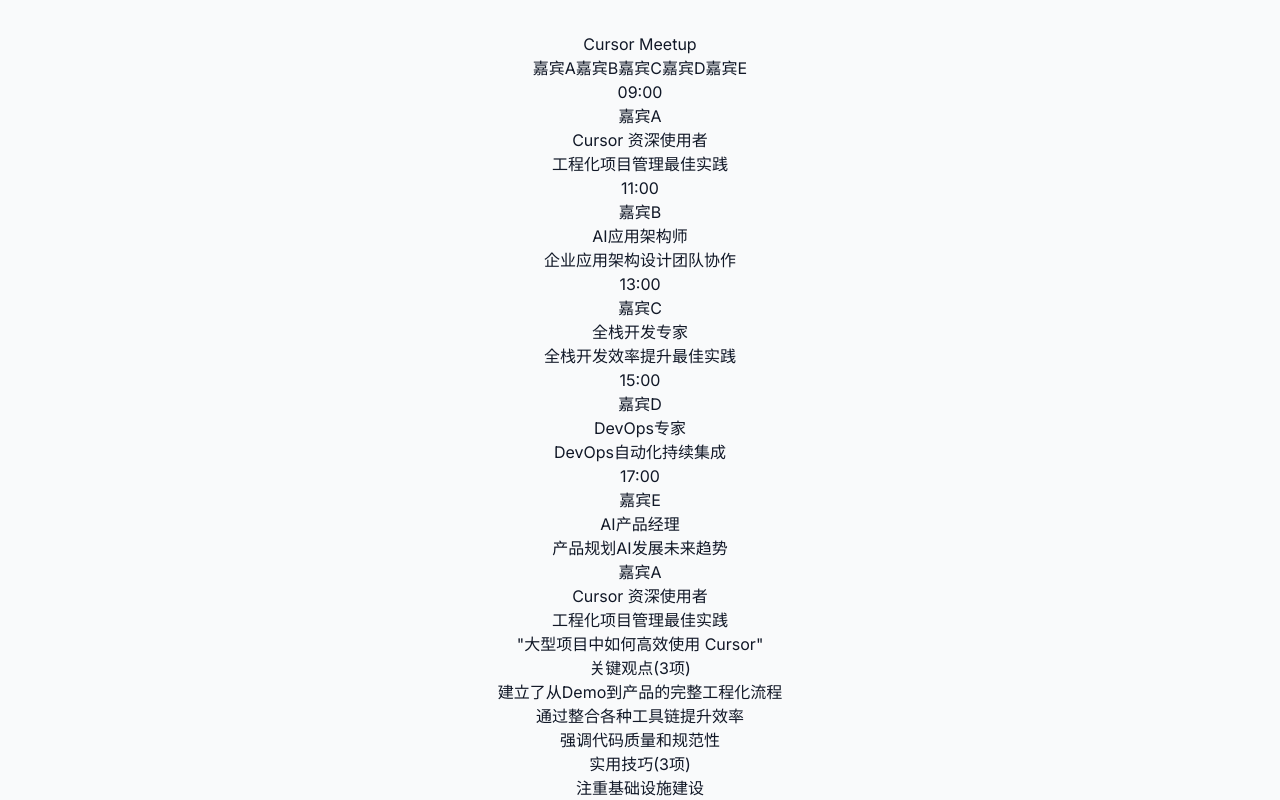
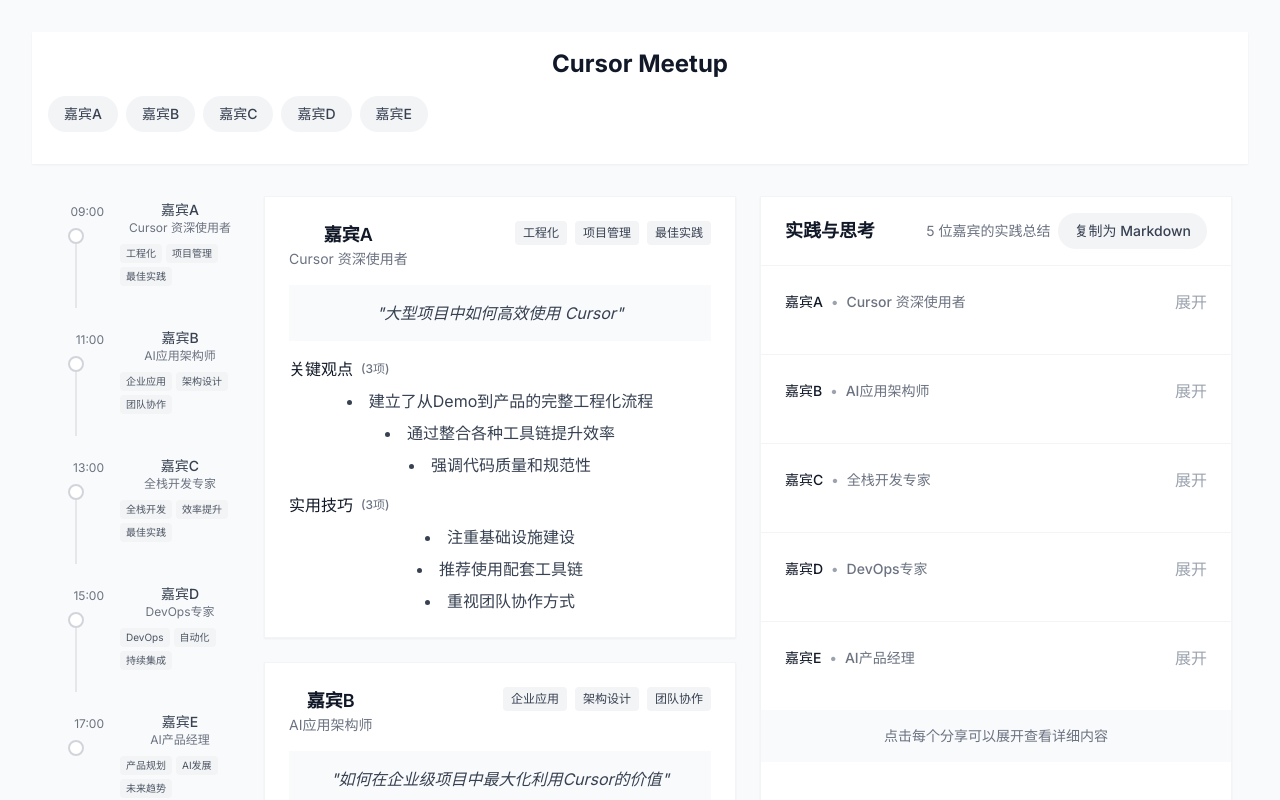
Before and after one commit to Jianan-Huang0609/Cursor_MeetsUp, a React (Vite) app: page / in a window 1280 px wide. Shown: the top 800 px of the page. Built offline with nearby package versions, Linux system fonts and the light colour scheme.

Commit message:
fix: 修复 Tailwind CSS 配置 - 添加正确的 content 路径和主题配置

```diff
--- a/tailwind.config.js
+++ b/tailwind.config.js
@@ -1,8 +1,55 @@
 /** @type {import('tailwindcss').Config} */
 export default {
-  content: [],
+  content: [
+    "./index.html",
+    "./src/**/*.{js,ts,jsx,tsx}",
+  ],
   theme: {
-    extend: {},
+    extend: {
+      fontFamily: {
+        sans: ['Inter', 'system-ui', 'sans-serif'],
+      },
+      colors: {
+        border: "hsl(var(--border))",
+        input: "hsl(var(--input))",
+        ring: "hsl(var(--ring))",
+        background: "hsl(var(--background))",
+        foreground: "hsl(var(--foreground))",
+        primary: {
+          DEFAULT: "hsl(var(--primary))",
+          foreground: "hsl(var(--primary-foreground))",
+        },
+        secondary: {
+          DEFAULT: "hsl(var(--secondary))",
+          foreground: "hsl(var(--secondary-foreground))",
+        },
+        destructive: {
+          DEFAULT: "hsl(var(--destructive))",
+          foreground: "hsl(var(--destructive-foreground))",
+        },
+        muted: {
+          DEFAULT: "hsl(var(--muted))",
+          foreground: "hsl(var(--muted-foreground))",
+        },
+        accent: {
+          DEFAULT: "hsl(var(--accent))",
+          foreground: "hsl(var(--accent-foreground))",
+        },
+        popover: {
+          DEFAULT: "hsl(var(--popover))",
+          foreground: "hsl(var(--popover-foreground))",
+        },
+        card: {
+          DEFAULT: "hsl(var(--card))",
+          foreground: "hsl(var(--card-foreground))",
+        },
+      },
+      borderRadius: {
+        lg: "var(--radius)",
+        md: "calc(var(--radius) - 2px)",
+        sm: "calc(var(--radius) - 4px)",
+      },
+    },
   },
   plugins: [],
 }
```
